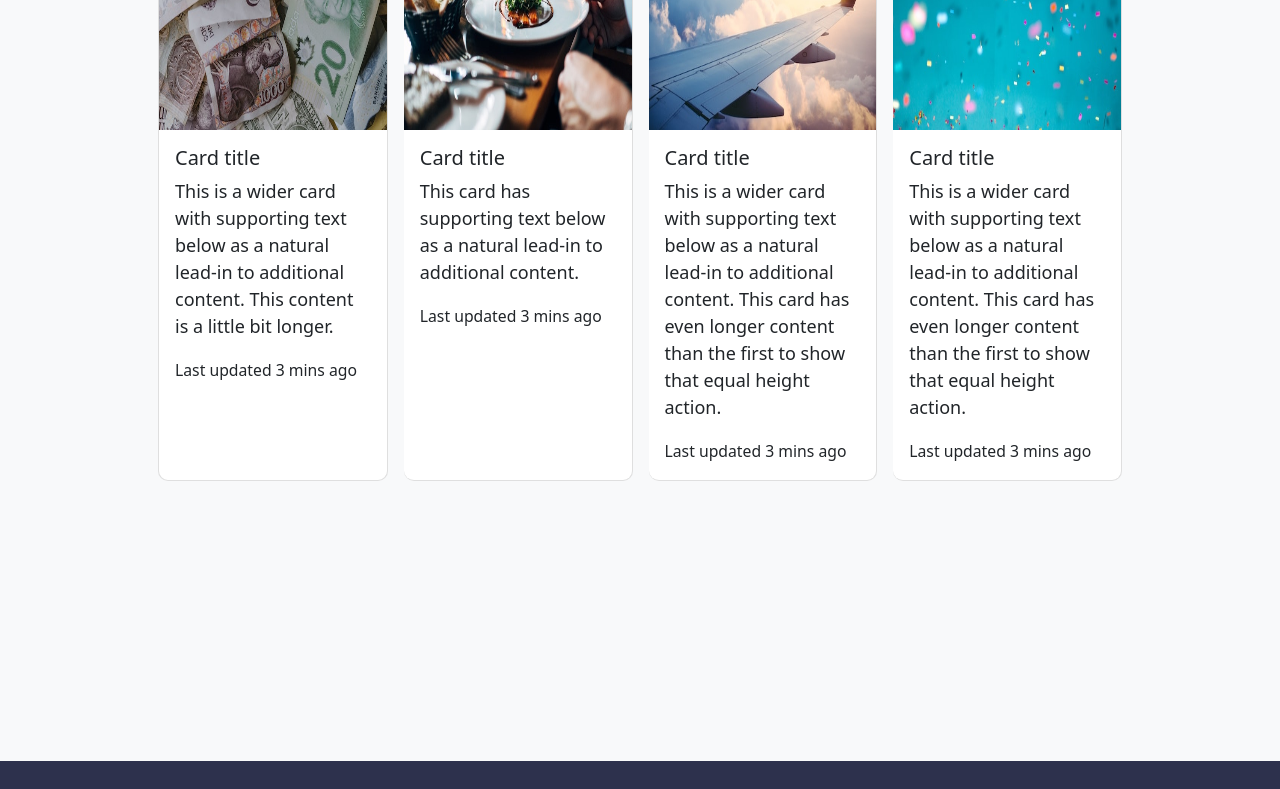
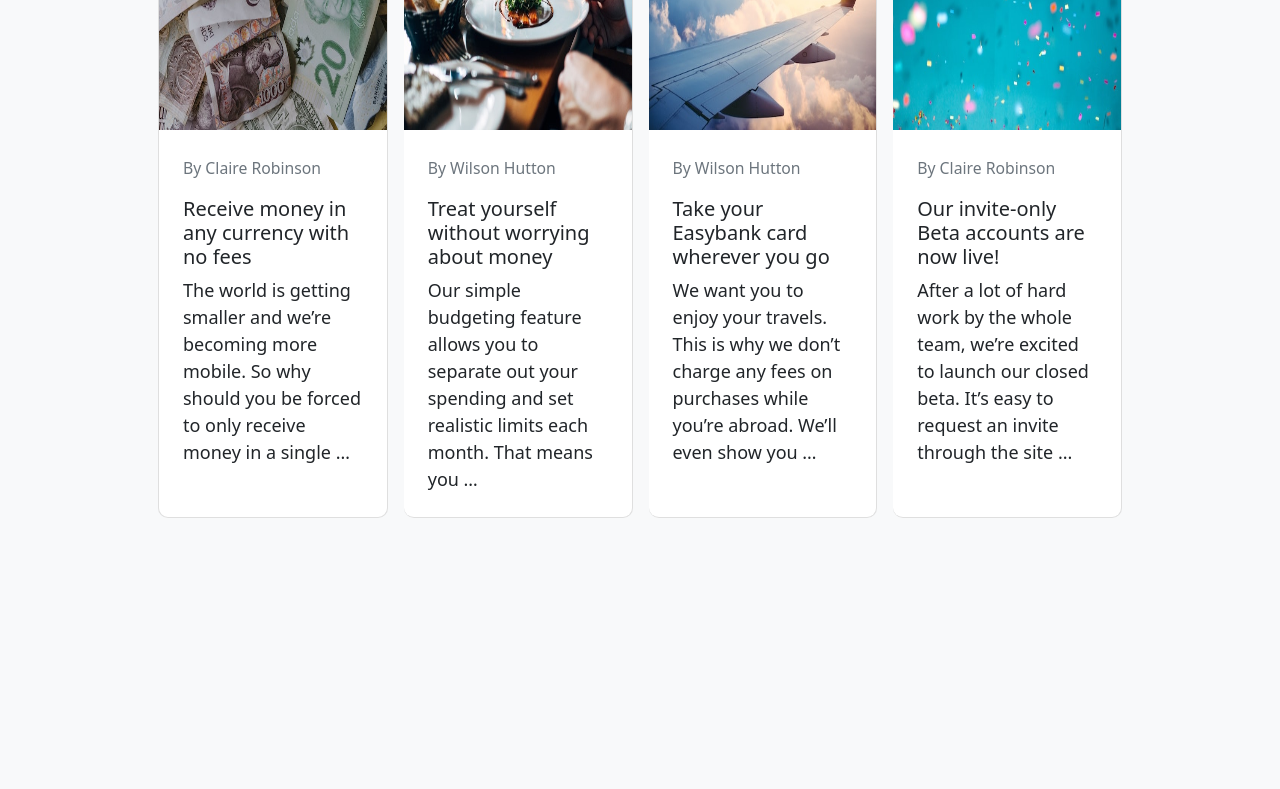
Before and after one commit to muhamedowyan/easybank-landing-page-master, a plain HTML site: page index.html in a window 1280 px wide. Shown: the part 2600-3389 px from the top of the page. Drawn offline with Linux system fonts and the light colour scheme.

Commit message:
add article cards content

```diff
--- a/index.html
+++ b/index.html
@@ -131,40 +131,38 @@
 			<div class="card-group">
 				<div class="card mx-2">
 					<img src="./images/image-currency.jpg" class="card-img-top" alt="...">
-					<div class="card-body">
-						<h5 class="card-title">Card title</h5>
-						<p class="card-text">This is a wider card with supporting text below as a natural lead-in to
-							additional content. This content is a little bit longer.</p>
-						<p class="card-text"><small class="text-body-secondary">Last updated 3 mins ago</small></p>
+					<div class="card-body p-4">
+						<p class="card-text"><small class="text-secondary">By Claire Robinson</small></p>
+						<h5 class="card-title">Receive money in any currency with no fees</h5>
+						<p class="card-text">The world is getting smaller and we’re becoming more mobile. So why should you be
+							forced to only receive money in a single …</p>
 					</div>
 				</div>
 				<div class="card mx-2">
 					<img src="./images/image-restaurant.jpg" class="card-img-top" alt="...">
-					<div class="card-body">
-						<h5 class="card-title">Card title</h5>
-						<p class="card-text">This card has supporting text below as a natural lead-in to additional
-							content.</p>
-						<p class="card-text"><small class="text-body-secondary">Last updated 3 mins ago</small></p>
+					<div class="card-body p-4">
+						<p class="card-text"><small class="text-secondary">By Wilson Hutton</small></p>
+						<h5 class="card-title">Treat yourself without worrying about money</h5>
+						<p class="card-text">Our simple budgeting feature allows you to separate out your spending and set
+							realistic limits each month. That means you …</p>
 					</div>
 				</div>
 				<div class="card mx-2">
 					<img src="./images/image-plane.jpg" class="card-img-top" alt="...">
-					<div class="card-body">
-						<h5 class="card-title">Card title</h5>
-						<p class="card-text">This is a wider card with supporting text below as a natural lead-in to
-							additional content. This card has even longer content than the first to show that equal
-							height action.</p>
-						<p class="card-text"><small class="text-body-secondary">Last updated 3 mins ago</small></p>
+					<div class="card-body p-4">
+						<p class="card-text"><small class="text-secondary">By Wilson Hutton</small></p>
+						<h5 class="card-title">Take your Easybank card wherever you go</h5>
+						<p class="card-text">We want you to enjoy your travels. This is why we don’t charge any fees on purchases
+							while you’re abroad. We’ll even show you …</p>
 					</div>
 				</div>
 				<div class="card mx-2">
 					<img src="./images/image-confetti.jpg" class="card-img-top" alt="...">
-					<div class="card-body">
-						<h5 class="card-title">Card title</h5>
-						<p class="card-text">This is a wider card with supporting text below as a natural lead-in to
-							additional content. This card has even longer content than the first to show that equal
-							height action.</p>
-						<p class="card-text"><small class="text-body-secondary">Last updated 3 mins ago</small></p>
+					<div class="card-body p-4">
+						<p class="card-text"><small class="text-secondary">By Claire Robinson</small></p>
+						<h5 class="card-title">Our invite-only Beta accounts are now live!</h5>
+						<p class="card-text">After a lot of hard work by the whole team, we’re excited to launch our closed beta.
+							It’s easy to request an invite through the site ...</p>
 					</div>
 				</div>
 			</div>
@@ -199,47 +197,6 @@
 				<p>© Easybank. All Rights Reserved</p>
 			</div>
 		</footer>
-
-
-		<!--
-
-		  By Claire Robinson
-		  Receive money in any currency with no fees
-		  The world is getting smaller and we’re becoming more mobile. So why should you be
-		  forced to only receive money in a single …
-
-		  By Wilson Hutton
-		  Treat yourself without worrying about money
-		  Our simple budgeting feature allows you to separate out your spending and set
-		  realistic limits each month. That means you …
-
-		  By Wilson Hutton
-		  Take your Easybank card wherever you go
-		  We want you to enjoy your travels. This is why we don’t charge any fees on purchases
-		  while you’re abroad. We’ll even show you …
-
-		  By Claire Robinson
-		  Our invite-only Beta accounts are now live!
-		  After a lot of hard work by the whole team, we’re excited to launch our closed beta.
-		  It’s easy to request an invite through the site ...
-
-
-
-		  About Us
-		  Contact
-		  Blog
-		  Careers
-		  Support
-		  Privacy Policy
-
-		  Request Invite
-
-		  © Easybank. All Rights Reserved
-
-		  <div class="attribution">
-			Challenge by <a href="https://www.frontendmentor.io?ref=challenge" target="_blank">Frontend Mentor</a>.
-			Coded by <a href="#">Your Name Here</a>.
-		  </div> -->
 	</body>
 
 	</html>
```
